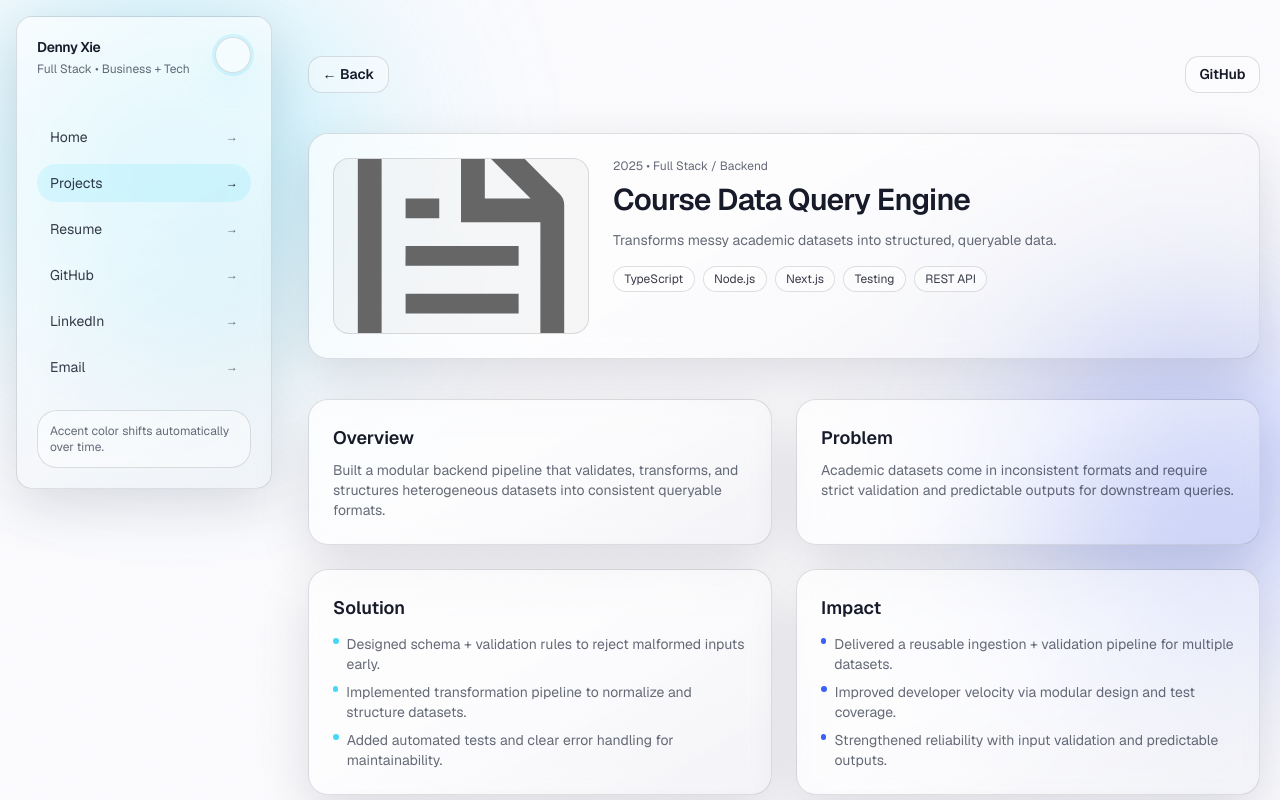
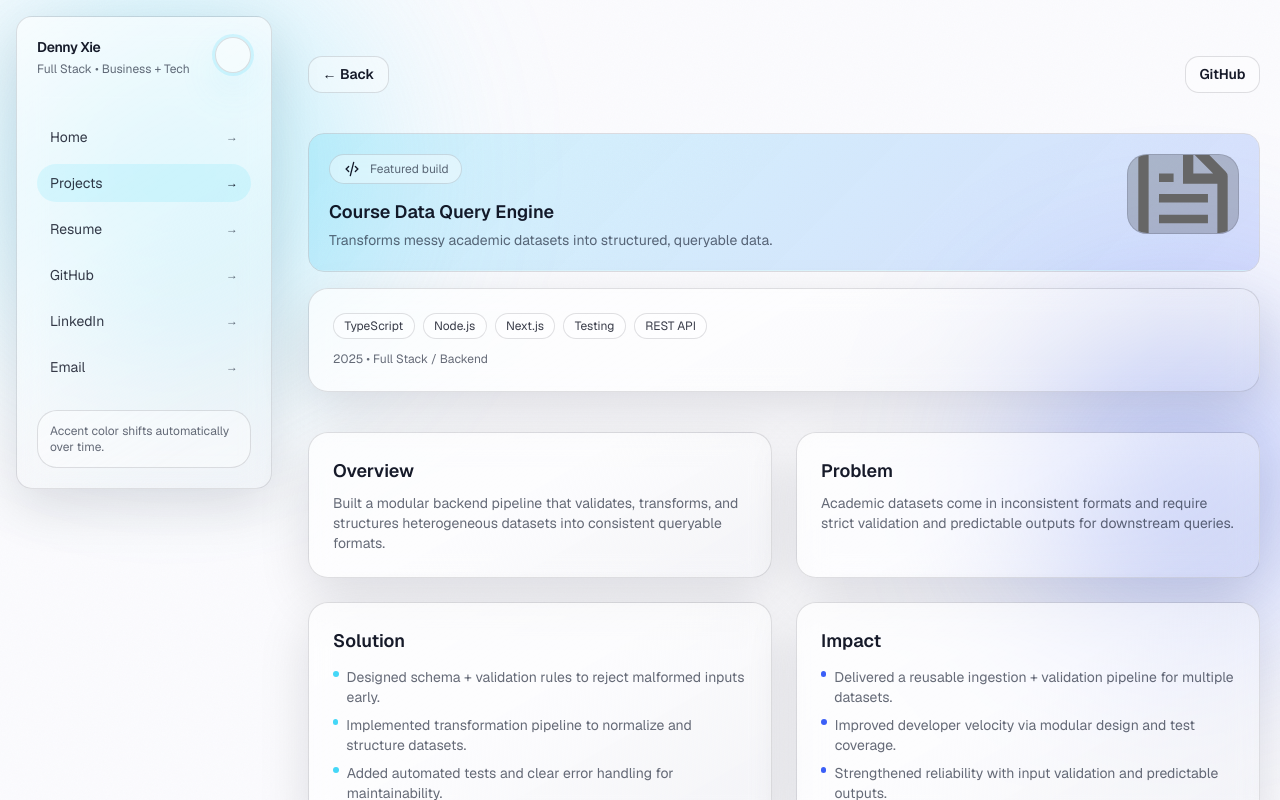
Before and after one commit to olddriver12356/DennyXHX_Profile, a Next.js app: page /projects/course-data-query-engine in a window 1280 px wide. Shown: the top 800 px of the page. Built offline with nearby package versions, Linux system fonts and the light colour scheme.

Commit message:
Added project icons, the visuals, on the website

```diff
--- a/app/projects/[slug]/page.tsx
+++ b/app/projects/[slug]/page.tsx
@@ -1,7 +1,7 @@
 import Link from "next/link";
-import Image from "next/image";
 import { getProject } from "@/lib/projects";
 import { notFound } from "next/navigation";
+import ProjectVisual from "../../../components/ProjectVisuals";
 
 export default async function ProjectDetailPage({
   params,
@@ -19,38 +19,45 @@ export default async function ProjectDetailPage({
         <Link className="btn" href="/projects">
           ← Back
         </Link>
+
         <div className="flex gap-2">
           {project.links?.github && (
-            <Link className="btn" href={project.links.github} target="_blank">
+            <Link className="btn" href={project.links.github} target="_blank" rel="noreferrer">
               GitHub
             </Link>
           )}
           {project.links?.live && project.links.live.trim() !== "" && (
-            <Link className="btn btn-primary" href={project.links.live} target="_blank">
+            <Link className="btn btn-primary" href={project.links.live} target="_blank" rel="noreferrer">
               Live
             </Link>
           )}
         </div>
       </header>
 
-      <section className="surface rounded-[var(--radius-xl)] p-6">
-        <div className="flex flex-col gap-6 md:flex-row md:items-start">
-          <div className="relative h-40 w-full overflow-hidden rounded-2xl border border-[color:var(--border)] bg-[color:color-mix(in_oklab,var(--surface-2)_65%,transparent)] md:h-44 md:w-64">
-            <Image src={project.thumbnail} alt={project.title} fill className="object-cover" />
+      {/* Visual hero */}
+      <section className="space-y-4">
+        <ProjectVisual
+          title={project.title}
+          tagline={project.tagline}
+          thumbnail={project.thumbnail}
+          icon={project.visual?.icon ?? "code"}
+          gradientFrom={project.visual?.gradientFrom}
+          gradientTo={project.visual?.gradientTo}
+          kpis={project.visual?.kpis ?? []}
+        />
+
+        {/* Stack chips */}
+        <div className="surface rounded-[var(--radius-xl)] p-6">
+          <div className="flex flex-wrap gap-2">
+            {(project.stack ?? []).map((t) => (
+              <span key={t} className="chip">
+                {t}
+              </span>
+            ))}
           </div>
 
-          <div className="min-w-0">
-            <div className="text-xs text-[color:var(--muted)]">
-              {project.year} {project.role ? `• ${project.role}` : ""}
-            </div>
-            <h1 className="mt-2 text-3xl font-semibold tracking-tight">{project.title}</h1>
-            <p className="mt-3 text-sm text-[color:var(--muted)]">{project.tagline}</p>
-
-            <div className="mt-4 flex flex-wrap gap-2">
-              {(project.stack ?? []).map((t) => (
-                <span key={t} className="chip">{t}</span>
-              ))}
-            </div>
+          <div className="mt-3 text-xs text-[color:var(--muted)]">
+            {project.year ? project.year : ""} {project.role ? `• ${project.role}` : ""}
           </div>
         </div>
       </section>
--- a/app/projects/page.tsx
+++ b/app/projects/page.tsx
@@ -1,6 +1,36 @@
 import Link from "next/link";
 import Image from "next/image";
 import { PROJECTS } from "@/lib/projects";
+import ProjectVisual from "../../components/ProjectVisuals";
+
+{PROJECTS.map((p) => (
+  <Link key={p.slug} href={`/projects/${p.slug}`} className="group">
+    <div className="transition hover:-translate-y-0.5">
+      <ProjectVisual
+        title={p.title}
+        tagline={p.tagline}
+        thumbnail={p.thumbnail}
+        icon={p.visual?.icon ?? "code"}
+        gradientFrom={p.visual?.gradientFrom}
+        gradientTo={p.visual?.gradientTo}
+        kpis={p.visual?.kpis ?? []}
+        compact
+      />
+
+      {/* Minimal “below the fold” info */}
+      <div className="mt-4 rounded-2xl border border-[color:var(--border)] bg-[color:color-mix(in_oklab,var(--surface)_58%,transparent)] p-5 backdrop-blur">
+        <div className="flex flex-wrap gap-2">
+          {p.stack.slice(0, 5).map((t) => (
+            <span key={t} className="chip">{t}</span>
+          ))}
+        </div>
+        <div className="mt-4 inline-flex items-center gap-2 text-sm text-[color:var(--muted)] group-hover:text-[color:var(--fg)]">
+          View details <span aria-hidden="true">→</span>
+        </div>
+      </div>
+    </div>
+  </Link>
+))}
 
 export default function ProjectsPage() {
   return (
@@ -62,3 +92,32 @@ export default function ProjectsPage() {
     </div>
   );
 }
+
+{PROJECTS.map((p) => (
+    <Link key={p.slug} href={`/projects/${p.slug}`} className="group">
+      <div className="transition hover:-translate-y-0.5">
+        <ProjectVisual
+          title={p.title}
+          tagline={p.tagline}
+          thumbnail={p.thumbnail}
+          icon={p.visual?.icon ?? "code"}
+          gradientFrom={p.visual?.gradientFrom}
+          gradientTo={p.visual?.gradientTo}
+          kpis={p.visual?.kpis ?? []}
+          compact
+        />
+
+        {/* Minimal “below the fold” info */}
+        <div className="mt-4 rounded-2xl border border-[color:var(--border)] bg-[color:color-mix(in_oklab,var(--surface)_58%,transparent)] p-5 backdrop-blur">
+          <div className="flex flex-wrap gap-2">
+            {p.stack.slice(0, 5).map((t) => (
+              <span key={t} className="chip">{t}</span>
+            ))}
+          </div>
+          <div className="mt-4 inline-flex items-center gap-2 text-sm text-[color:var(--muted)] group-hover:text-[color:var(--fg)]">
+            View details <span aria-hidden="true">→</span>
+          </div>
+        </div>
+      </div>
+    </Link>
+  ))}
--- /dev/null
+++ b/components/ProjectVisuals.tsx
@@ -0,0 +1,122 @@
+import Image from "next/image";
+
+type KPI = { label: string; value: string };
+
+type Props = {
+  title: string;
+  tagline: string;
+  thumbnail?: string;
+  icon?: "database" | "sparkles" | "brain" | "code";
+  gradientFrom?: string;
+  gradientTo?: string;
+  kpis?: KPI[];
+  compact?: boolean;
+};
+
+function Icon({ name }: { name: NonNullable<Props["icon"]> }) {
+  const common = "h-5 w-5";
+  // Simple inline SVGs (no extra deps)
+  if (name === "database")
+    return (
+      <svg className={common} viewBox="0 0 24 24" fill="none">
+        <path d="M4 6c0 1.66 3.58 3 8 3s8-1.34 8-3-3.58-3-8-3-8 1.34-8 3Z" stroke="currentColor" strokeWidth="1.6"/>
+        <path d="M4 6v6c0 1.66 3.58 3 8 3s8-1.34 8-3V6" stroke="currentColor" strokeWidth="1.6"/>
+        <path d="M4 12v6c0 1.66 3.58 3 8 3s8-1.34 8-3v-6" stroke="currentColor" strokeWidth="1.6"/>
+      </svg>
+    );
+  if (name === "brain")
+    return (
+      <svg className={common} viewBox="0 0 24 24" fill="none">
+        <path d="M9 21c-2.2 0-4-1.8-4-4v-1a3 3 0 0 1-2-2.8A3.2 3.2 0 0 1 5.5 10 3.5 3.5 0 0 1 9 4a3.4 3.4 0 0 1 3 1.8A3.4 3.4 0 0 1 15 4a3.5 3.5 0 0 1 3.5 6 3.2 3.2 0 0 1 2.5 3.2A3 3 0 0 1 19 16v1c0 2.2-1.8 4-4 4" stroke="currentColor" strokeWidth="1.6" strokeLinecap="round"/>
+        <path d="M12 6v15" stroke="currentColor" strokeWidth="1.6" strokeLinecap="round"/>
+      </svg>
+    );
+  if (name === "sparkles")
+    return (
+      <svg className={common} viewBox="0 0 24 24" fill="none">
+        <path d="M12 2l1.2 4.2L17 7.5l-3.8 1.3L12 13l-1.2-4.2L7 7.5l3.8-1.3L12 2Z" stroke="currentColor" strokeWidth="1.6" strokeLinejoin="round"/>
+        <path d="M19 12l.8 2.8L22 16l-2.2.8L19 20l-.8-3.2L16 16l2.2-1.2L19 12Z" stroke="currentColor" strokeWidth="1.6" strokeLinejoin="round"/>
+      </svg>
+    );
+  return (
+    <svg className={common} viewBox="0 0 24 24" fill="none">
+      <path d="M8 9l-3 3 3 3M16 9l3 3-3 3" stroke="currentColor" strokeWidth="1.6" strokeLinecap="round"/>
+      <path d="M10 20l4-16" stroke="currentColor" strokeWidth="1.6" strokeLinecap="round"/>
+    </svg>
+  );
+}
+
+export default function ProjectVisual({
+  title,
+  tagline,
+  thumbnail,
+  icon = "code",
+  gradientFrom = "var(--accent)",
+  gradientTo = "var(--accent-2)",
+  kpis = [],
+  compact = false,
+}: Props) {
+  return (
+    <div className="relative overflow-hidden rounded-2xl border border-[color:var(--border)]">
+      {/* Gradient header */}
+      <div
+        className="relative p-5"
+        style={{
+          background: `linear-gradient(135deg, color-mix(in oklab, ${gradientFrom} 22%, transparent), color-mix(in oklab, ${gradientTo} 18%, transparent))`,
+        }}
+      >
+        {/* Decorative glow */}
+        <div
+          className="pointer-events-none absolute -inset-28 opacity-70"
+          style={{
+            background:
+              "radial-gradient(circle_at_25%_20%, color-mix(in oklab, var(--accent) 26%, transparent), transparent 55%), radial-gradient(circle_at_80%_70%, color-mix(in oklab, var(--accent-2) 22%, transparent), transparent 55%)",
+          }}
+        />
+
+        <div className="relative flex items-start justify-between gap-4">
+          <div className="min-w-0">
+            <div className="inline-flex items-center gap-2 rounded-full border border-[color:var(--border)] bg-[color:color-mix(in_oklab,var(--surface)_55%,transparent)] px-3 py-1 text-xs text-[color:var(--muted)] backdrop-blur">
+              <span className="text-[color:var(--fg)]">
+                <Icon name={icon} />
+              </span>
+              <span className="truncate">Featured build</span>
+            </div>
+
+            <h3 className={compact ? "mt-3 text-base font-semibold" : "mt-3 text-lg font-semibold"}>
+              {title}
+            </h3>
+            <p className={compact ? "mt-1 text-sm text-[color:var(--muted)] line-clamp-2" : "mt-1 text-sm text-[color:var(--muted)]"}>
+              {tagline}
+            </p>
+          </div>
+
+          {/* Thumbnail */}
+          <div className={compact ? "relative h-16 w-24 flex-none overflow-hidden rounded-xl border border-[color:var(--border)] bg-black/20" : "relative h-20 w-28 flex-none overflow-hidden rounded-xl border border-[color:var(--border)] bg-black/20"}>
+            {thumbnail ? (
+              <Image src={thumbnail} alt={title} fill className="object-cover" />
+            ) : null}
+          </div>
+        </div>
+
+        {/* KPI strip */}
+        {kpis.length ? (
+          <div className="relative mt-4 grid grid-cols-3 gap-2">
+            {kpis.slice(0, 3).map((k) => (
+              <div
+                key={k.label}
+                className="rounded-xl border border-[color:var(--border)] bg-[color:color-mix(in_oklab,var(--surface)_55%,transparent)] p-3 backdrop-blur"
+              >
+                <div className="text-xs text-[color:var(--muted)]">{k.label}</div>
+                <div className="mt-1 text-sm font-semibold">{k.value}</div>
+              </div>
+            ))}
+          </div>
+        ) : null}
+      </div>
+
+      {/* Bottom subtle divider */}
+      <div className="h-px w-full bg-[color:color-mix(in_oklab,var(--accent)_28%,transparent)] opacity-60" />
+    </div>
+    );
+    }
--- a/lib/projects.ts
+++ b/lib/projects.ts
@@ -13,6 +13,12 @@ export type Project = {
     impact: string[];
     architecture?: string[];
     links?: { github?: string; live?: string };
+    visual?: {
+        icon: "database" | "sparkles" | "brain" | "code";
+        gradientFrom?: string; // css color, e.g. "var(--accent)"
+        gradientTo?: string;   // css color, e.g. "var(--accent-2)"
+        kpis?: Array<{ label: string; value: string }>;
+      }
   };
 
   export const PROJECTS: Project[] = [
```
